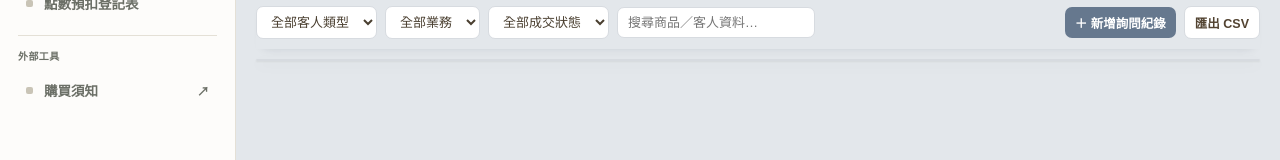
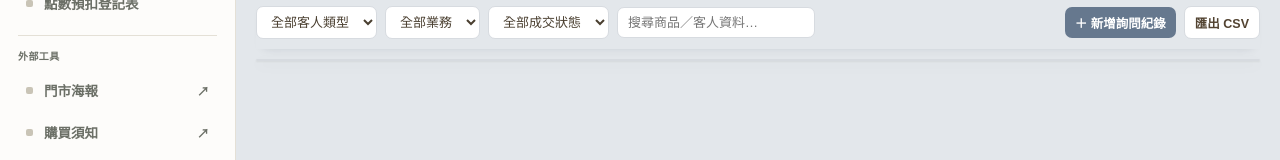
Before and after one commit to yushanfu1005/beutii-toolbox, a plain HTML site: page index.html in a window 1280 px wide. Shown: the part 277-437 px from the top of the page. Drawn offline with Linux system fonts and the light colour scheme.

Commit message:
Add files via upload
更新海報需求分頁

```diff
--- a/index.html
+++ b/index.html
@@ -153,6 +153,9 @@ iframe{width:100%;height:100%;border:none;display:block;background:var(--paper);
     <span class="nav-bullet"></span><span class="nav-label">點數預扣登記表</span>
   </button>
   <div class="nav-divider"><span class="nav-divider-label">外部工具</span></div>
+  <a class="nav-item nav-external" href="https://claude.ai/artifact/ACeKGRknTrDef86APo8E55" target="_blank" rel="noopener">
+    <span class="nav-bullet"></span><span class="nav-label">門市海報</span><span class="nav-ext-icon">↗</span>
+  </a>
   <a class="nav-item nav-external" href="https://beutii-puchase-notice.netlify.app/" target="_blank" rel="noopener">
     <span class="nav-bullet"></span><span class="nav-label">購買須知</span><span class="nav-ext-icon">↗</span>
   </a>
```
